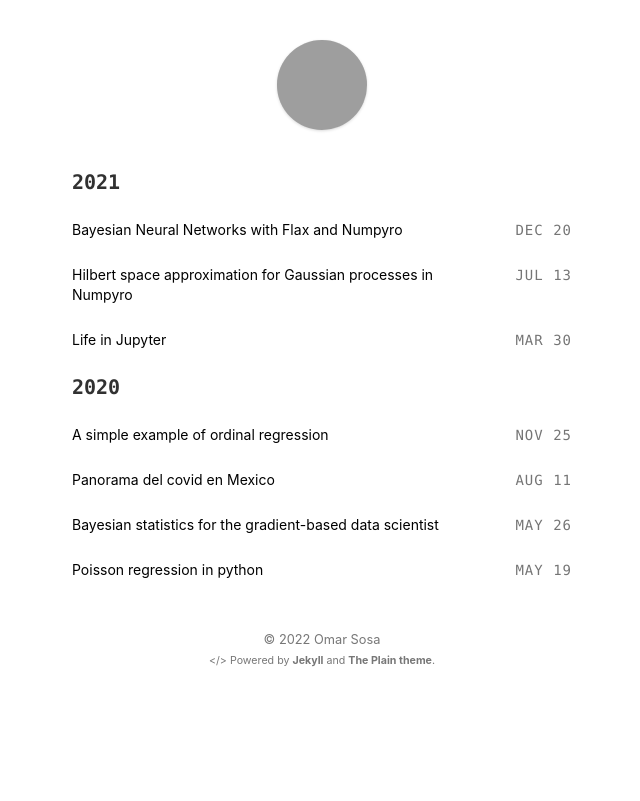
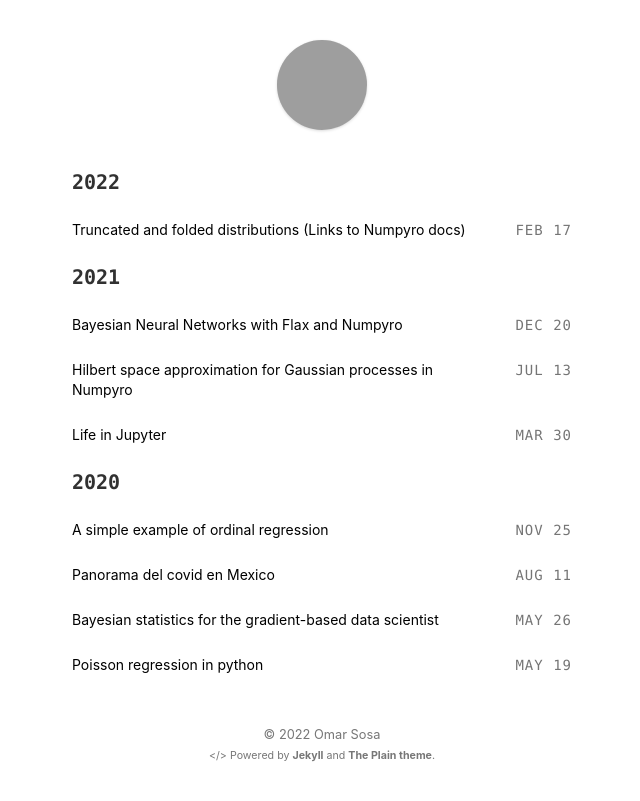
Before and after one commit to omarfsosa/omarfsosa.github.io, a Jekyll site: the page built from index.html, in a window 1280 px wide, cut to the strip 0-801 px from the top of the page. Shown: the whole strip, without its empty margins (318-958 px from the left). Built offline with Jekyll 4.4.1, drawn with Linux system fonts in a browser that asks for light colours; grey boxes are pictures that could not be loaded.

Commit message:
Truncated distributions

```diff
--- /dev/null
+++ b/_posts/2022-02-17-Truncated.md
@@ -0,0 +1,5 @@
+---
+title:  "Truncated and folded distributions (Links to Numpyro docs)"
+date:   2022-02-17
+external: "https://num.pyro.ai/en/latest/tutorials/truncated_distributions.html"
+---
--- a/index.html
+++ b/index.html
@@ -21,7 +21,11 @@ layout: default
 					<span>{{ post.date | date: "%b %d" }}</span>
 				</div>
 				<div class="title">
-					<a href="{{ post.url | prepend: site.baseurl | prepend: site.url }}">{{ post.title }}</a>
+					{% if post.external %}
+						<a href="{{ post.external }}">{{ post.title }}</a>
+					{% else %}
+						<a href="{{ post.url | prepend: site.baseurl | prepend: site.url }}">{{ post.title }}</a>
+					{% endif %}
 				</div>
 			</li>
 		</ul>
```
